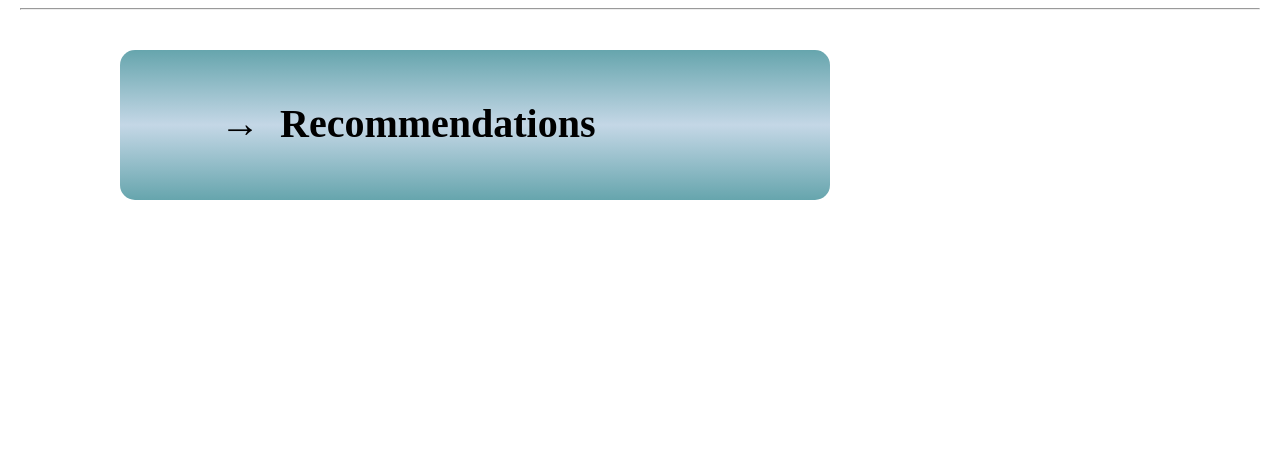
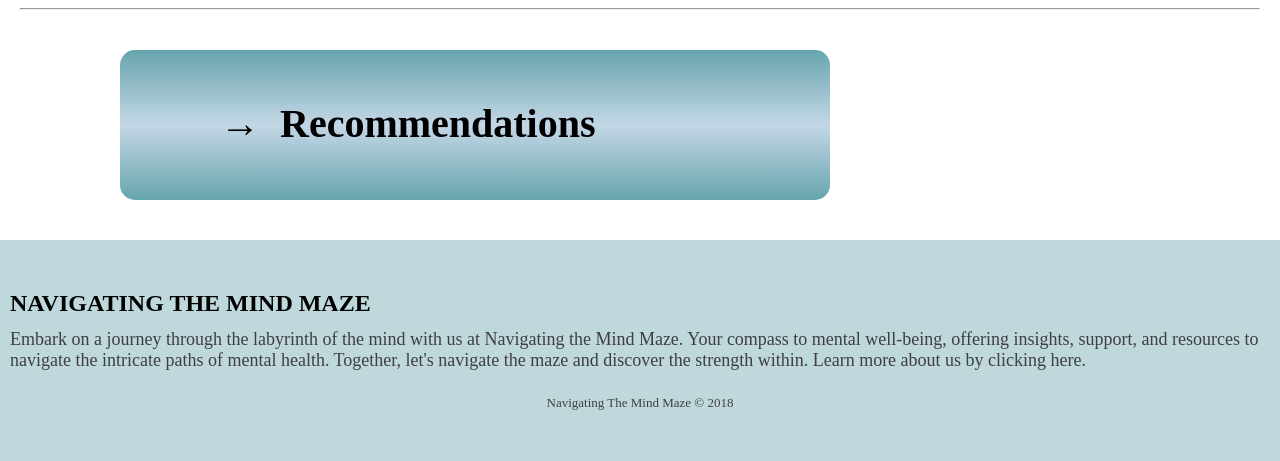
Before and after one commit to adeaberisha/MentalHealth, a PHP site: page /LearnMore.html in a window 1280 px wide; the page is wider, and only the part inside the window is pictured. Shown: the part 4735-5196 px from the top of that part. Before the commit the page ends 4935 px from the top of that part, so only its background shows below. Run offline with PHP 8.4, Linux system fonts and the light colour scheme.

Commit message:
commiti i fundit p1

```diff
--- a/LearnMore.css
+++ b/LearnMore.css
@@ -144,7 +144,6 @@ hr{
     margin-left: 20px;
     margin-right: 20px;
 }
-
 .t a{
     color: black;
 }
@@ -158,7 +157,29 @@ hr{
     border-radius: 15px;
     margin-left: 120px;
     margin-right: 450px;
+    margin-top: 40px;
+    margin-bottom: 40px;
     height: 150px;
     font-size: 20px;
-    margin-top: 40px;
 }
+.footer {
+    padding:50px 0;
+    color:rgb(64, 63, 63);
+    background-color: #bed8dc;
+}
+.footer h3 {
+    margin-top:0;
+    margin-bottom:12px;
+    font-weight:bold;
+    font-size:16px;
+}
+.tekst{
+    margin-left: 10px;
+}
+.footer .copyright {
+    text-align:center;
+    padding-top:24px;
+    font-size:13px;
+    color: rgb(64, 63, 63);
+    margin-bottom:0;
+}
--- a/LearnMore.html
+++ b/LearnMore.html
@@ -224,6 +224,22 @@
 
     </div>
 
+    <div class="footer">
+        <footer>
+            <div class="container">
+                    <div class="tekst">
+                        <h3 style="color: black;font-size: x-large;">NAVIGATING THE MIND MAZE</h3>
+                        <p>Embark on a journey through the labyrinth of the mind with us at Navigating the Mind Maze.
+                            Your compass to mental well-being, offering insights, support, and resources to navigate the intricate paths
+                            of mental health.
+                            Together, let's navigate the maze and discover the strength within.
+                            Learn more about us <a href="ContactUs.html" style="color: rgb(64, 63, 63); text-decoration: none;">by clicking here</a>.</p>
+                    </div>
+            </div>
+                <p class="copyright" style="color: rgb(64, 63, 63);">Navigating The Mind Maze © 2018</p>
+        </footer>
+    </div>
+
 
 </body>
 </html>
--- a/LoginForm.css
+++ b/LoginForm.css
@@ -2,7 +2,7 @@
   margin: 0;
   padding: 0;
   box-sizing: border-box;
-    font-family: 'Times New Roman', Times, serif
+  font-family: 'Times New Roman', Times, serif;
 }
 body{
   width: 100%;
@@ -27,6 +27,7 @@
 .wrapper header{
   font-size: 35px;
   font-weight: 600;
+
 }
 .wrapper form{
   margin: 40px 0;
@@ -57,7 +58,6 @@
 form .field.valid input{
   border-color: #66a5ad;
 }
-
 form .field.error input{
   border-color: #dc3545;
 }
@@ -73,7 +73,6 @@
 form .field .error{
   display: none;
 }
-
 form .field.error .error{
   display: block;
 }
```
Also changed, not shown: ContactUs.html (+16 -23 lines), LoginForm.html (+24 -16 lines), Main.html (+16 -30 lines), Therapists.html (+15 -8 lines), Books-1-02.jpg (added), Books-2-02.jpg (added), Podcasts1.-02-02.jpg (added). Lines whose indentation alone changed are shown as unchanged.
